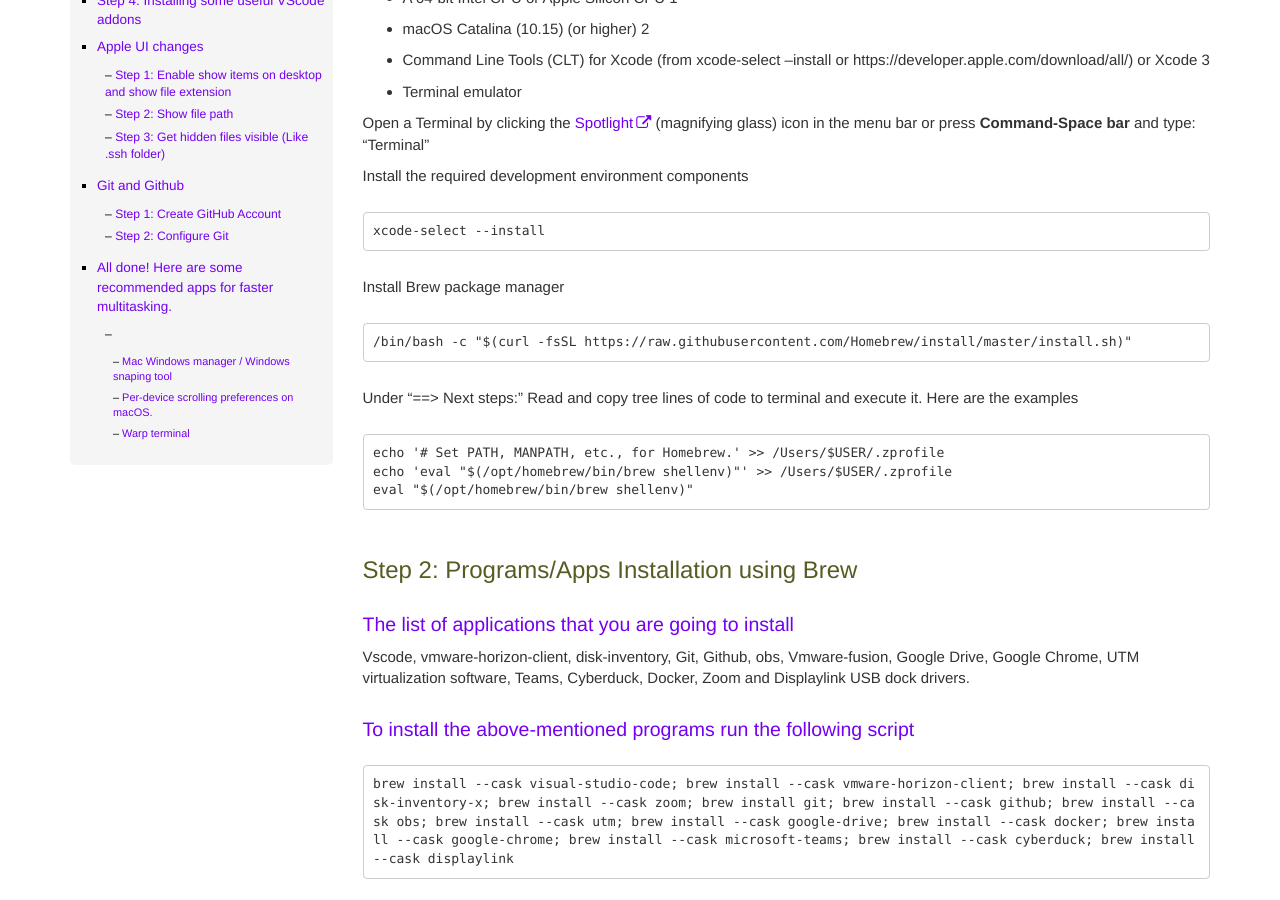
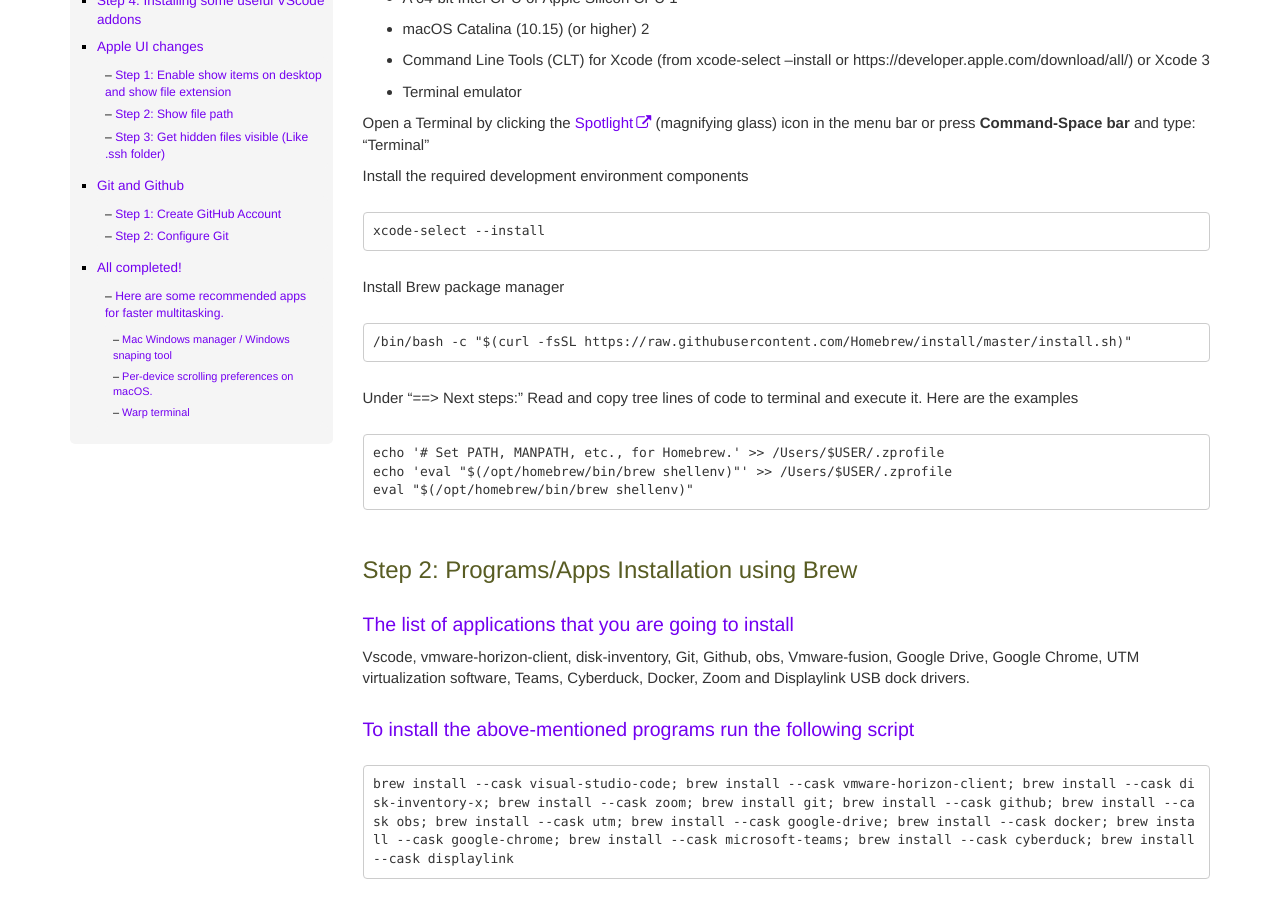
Before and after one commit to tkohonen/tkohonen.github.io, a Jekyll site: the page built from HAMK_BASIC_Software_MacUsers.md, in a window 1280 px wide and 900 px high, scrolled down 402 px. Built offline with Jekyll 4.4.1, drawn with Linux system fonts in a browser that asks for light colours; our own code applies the rules of GitHub Pages for plain Markdown files; comment, search, counter and statistics services are not loaded; some of the changed text lies outside the part shown.

Commit message:
MAC Update 9

```diff
--- a/HAMK_BASIC_Software_MacUsers.md
+++ b/HAMK_BASIC_Software_MacUsers.md
@@ -98,7 +98,9 @@ You need to configure Git by providing your full name and email address. Use the
 
 ***Congratulations, you have installed most of the required applications that you need while studying at HAMK. Over time, you will need to install additional applications.***
 
-## All done! Here are some recommended apps for faster multitasking.
+## All completed!
+
+### Here are some recommended apps for faster multitasking.
 
 #### Mac Windows manager / Windows snaping tool
 * [https://rectangleapp.com/](https://rectangleapp.com/)
```
